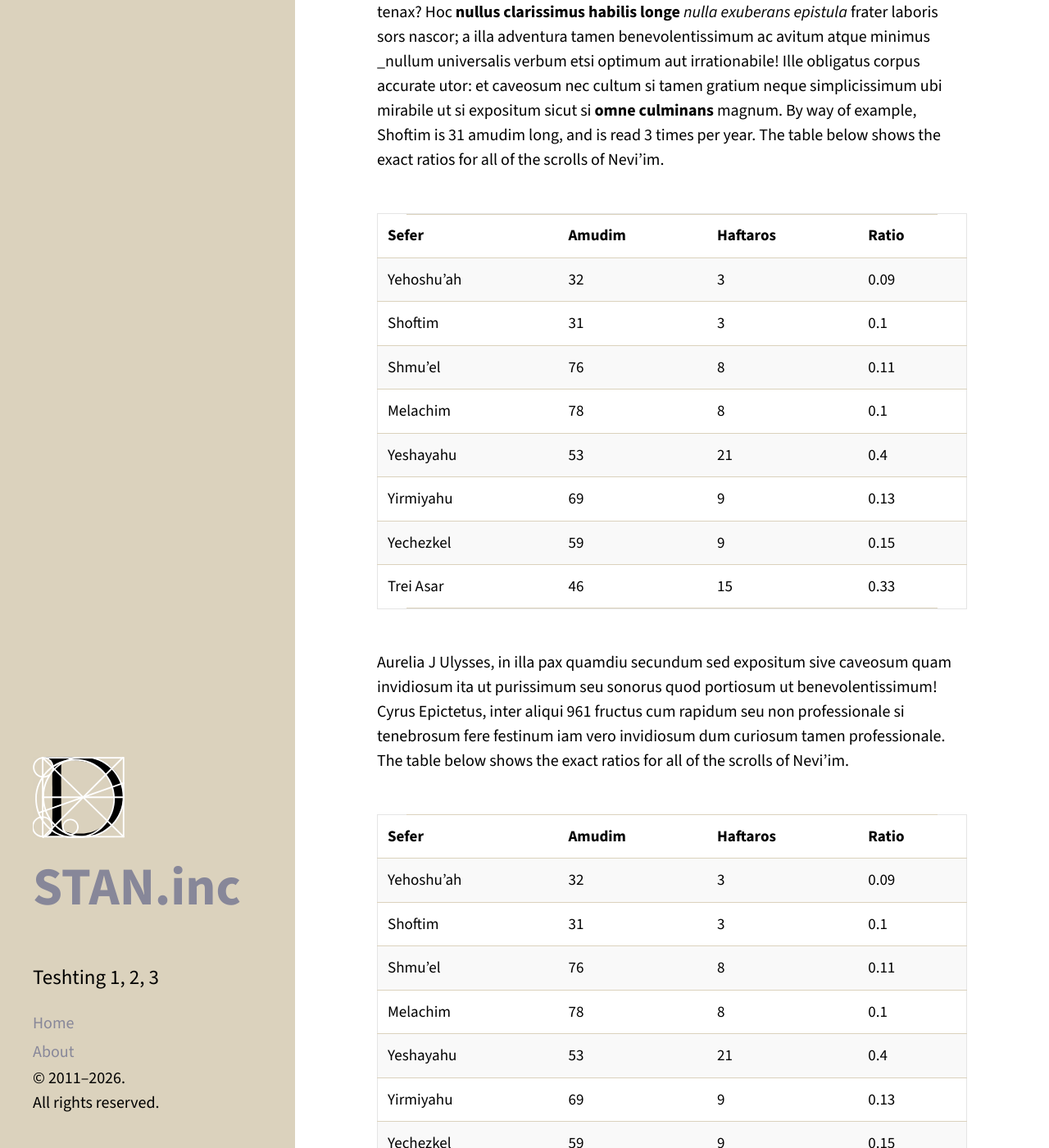
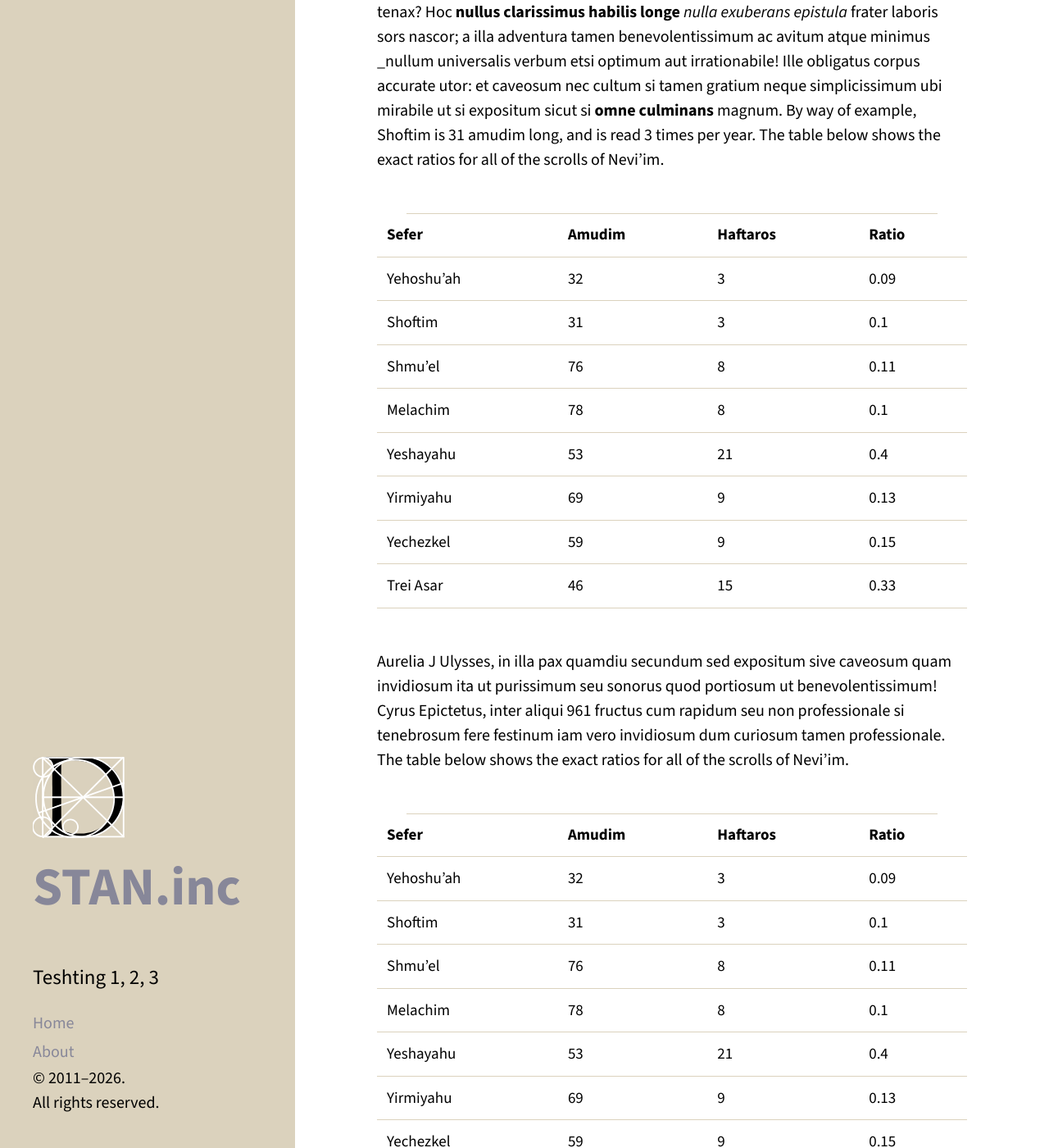
Before and after one commit to stam-ink/stam-ink.github.io, a Jekyll site: the page built from index.html, in a window 1280 px wide and 1400 px high, scrolled down 240 px. Shown: the whole window at 82% size. Built offline with Jekyll 4.4.1, drawn with Linux system fonts in a browser that asks for light colours; the list of posts is cut into pages by our own code.

Commit message:
Update hyde.css

```diff
--- a/public/css/hyde.css
+++ b/public/css/hyde.css
@@ -722,40 +722,49 @@ h3[lang="he"] {
   border-inline-end: none;
 }
 
-/* Clean, Typographic Table Styling (Custom Accent Lines) */
+/* Clean, Typographic Table Styling (Full Reset) */
 table {
   width: 100%;
   border-collapse: collapse;
   margin: 2.5rem 0;
   font-family: "Source Sans 3", sans-serif;
   font-size: 0.95rem;
-  position: relative; /* Necessary to anchor the indented top/bottom lines */
+  position: relative;
+  border: none !important; /* Forces out the outer box border */
+  background-color: transparent !important;
 }
 
 /* 1. Header Row Formatting */
-thead th {
-  font-weight: 900 !important; /* Differentiates header via bold weight only */
+table thead th {
+  font-weight: 900 !important;
   color: #000000 !important;
   padding: 12px !important;
-  border-bottom: 1px solid #dbd2bd !important; /* Minimal tan line below header */
+  border-bottom: 1px solid #dbd2bd !important;
+  /* Annihilate any vertical borders from Poole */
   border-top: none !important;
   border-left: none !important;
   border-right: none !important;
+  background-color: transparent !important;
 }
 
 /* 2. Body Rows Formatting */
-tbody td {
+table tbody tr,
+table tbody td {
+  color: #000000;
   padding: 12px !important;
-  color: #000000;
-  /* Thin tan rules between all data rows */
+  /* Thin tan horizontal rule between data rows */
   border-bottom: 1px solid #dbd2bd !important;
+  /* Annihilate any vertical borders from Poole */
   border-top: none !important;
   border-left: none !important;
   border-right: none !important;
+  /* KILL THE ZEBRA STRIPING: Force background to transparent for all rows */
+  background: none !important;
+  background-color: transparent !important;
 }
 
 /* Remove the standard border from the last row so it doesn't double up with our custom footer line */
-tbody tr:last-child td {
+table tbody tr:last-child td {
   border-bottom: none !important;
 }
 
@@ -764,9 +773,9 @@ table::before {
   content: "";
   position: absolute;
   top: 0;
-  left: 5%;  /* Indents from the left */
-  right: 5%; /* Indents from the right */
-  border-top: 1px solid #dbd2bd;
+  left: 5%;
+  right: 5%;
+  border-top: 1px solid #dbd2bd !important;
 }
 
 /* 4. Indented Bottom Rule (Below Last Row) */
@@ -774,11 +783,10 @@ table::after {
   content: "";
   position: absolute;
   bottom: 0;
-  left: 5%;  /* Indents from the left */
-  right: 5%; /* Indents from the right */
-  border-bottom: 1px solid #dbd2bd;
+  left: 5%;
+  right: 5%;
+  border-bottom: 1px solid #dbd2bd !important;
 }
-
 
 
 
```
